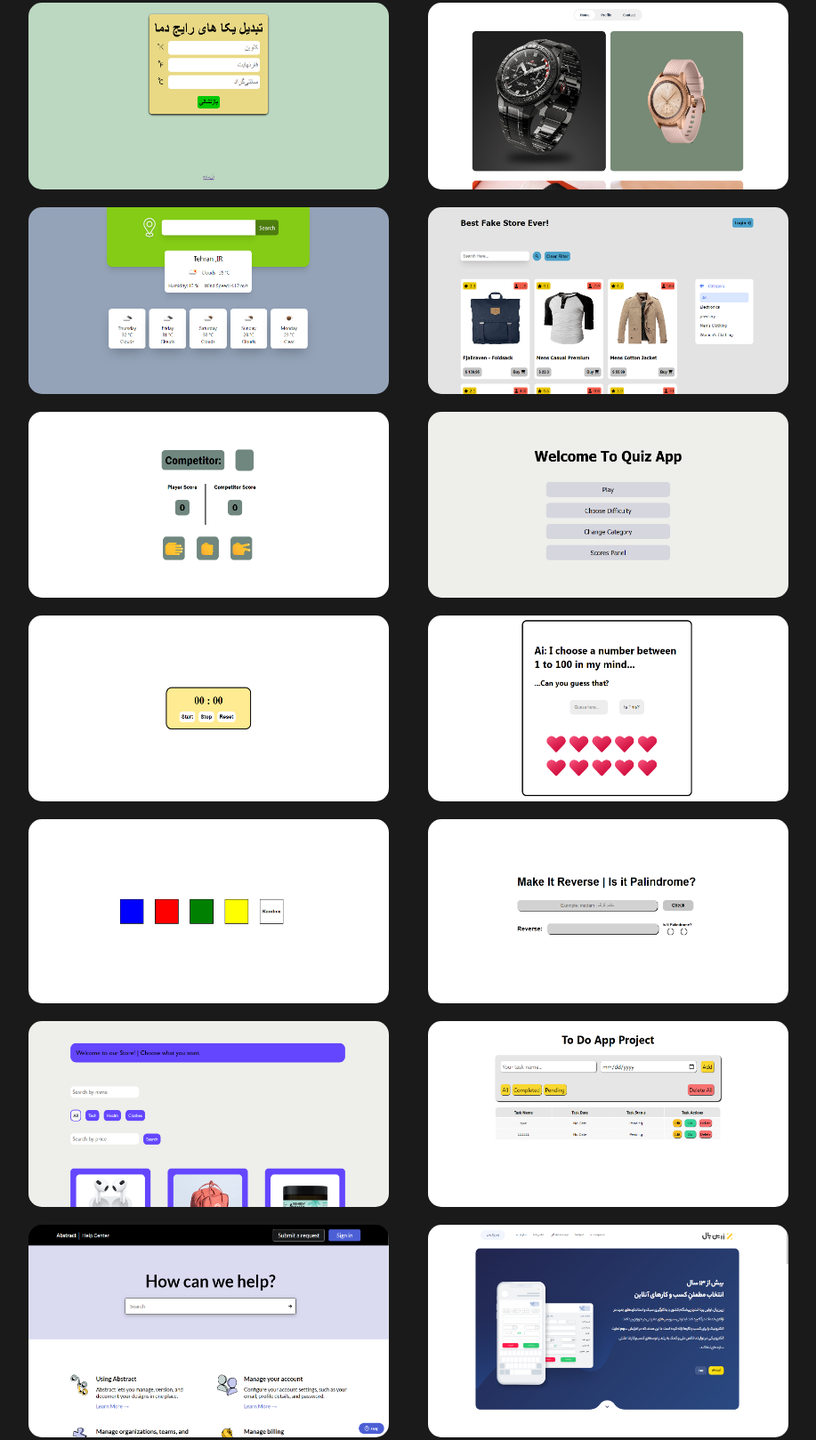
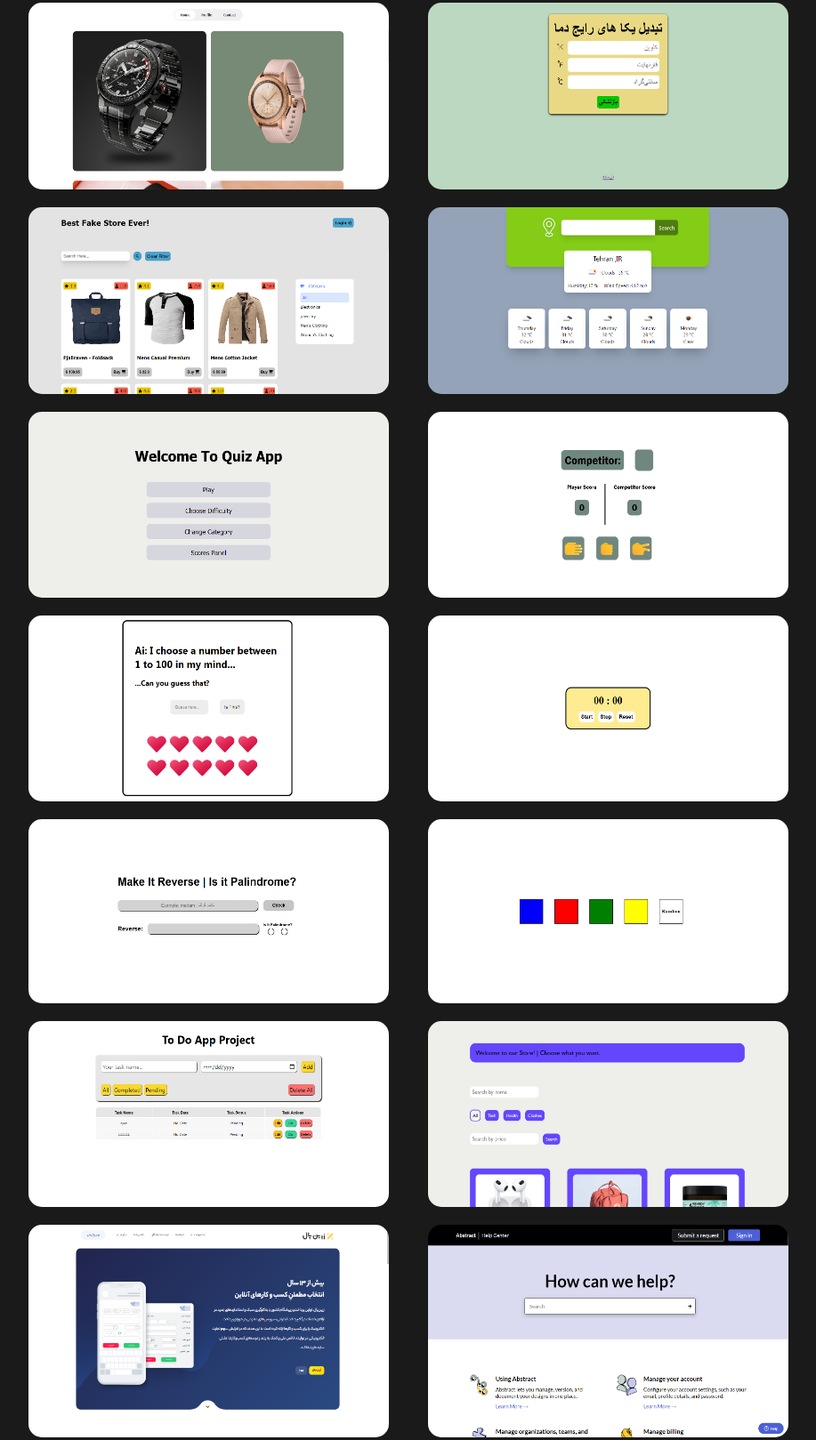
Before and after one commit to IndieHum/Portfolio, a plain HTML site: page index.html in a window 1280 px wide. Shown: the part 404-2023 px from the top of the page at 89% size, without its empty margins (181-1098 px from the left). Drawn offline with Linux system fonts and the light colour scheme.

Commit message:
build up api

```diff
--- /dev/null
+++ b/JS/Render.js
@@ -0,0 +1,16 @@
+export function RenderData(data, platform) {
+    data.forEach((d) => {
+        const projJSX = `
+        <a
+            href="${d.link}"
+            target="_blank"
+            class="sample"
+            loading="lazy"
+            title="${d.title}"
+            >
+            <img src="${d.image}"/>
+        </a>
+        `;
+        platform.innerHTML += projJSX;
+    });
+}
--- /dev/null
+++ b/JS/httpReq.js
@@ -0,0 +1,5 @@
+export const FetchSamples = async () => {
+    const res = await fetch("../Sample.json");
+    const json = await res.json();
+    return json;
+};
--- a/JS/main.js
+++ b/JS/main.js
@@ -1,3 +1,6 @@
+import { FetchSamples } from "./httpReq.js";
+import { RenderData } from "./Render.js";
+
 const DatePanel = document.getElementById("date");
 const SelectOption = document.querySelector("select");
 const Container = document.querySelector(".link-contain");
@@ -26,10 +29,19 @@ SelectOption.addEventListener("change", () => {
     const SelectValue = SelectOption.value;
     switch (SelectValue) {
         case "newest":
-            Container.style.flexWrap = "wrap";
+            Container.style.flexWrap = "wrap-reverse";
             break;
         case "oldest":
-            Container.style.flexWrap = "wrap-reverse";
+            Container.style.flexWrap = "wrap";
             break;
     }
 });
+
+//fetching my samples
+async function FetchData() {
+    const Data = await FetchSamples();
+    console.log(Data);
+    RenderData(Data, Container);
+}
+
+document.addEventListener("DOMContentLoaded", FetchData);
--- /dev/null
+++ b/Sample.json
@@ -0,0 +1,86 @@
+[
+    {
+        "link": "./Links/Abstract/index.html",
+        "image": "./Img/projects/proj-2.png",
+        "id": "1",
+        "title": "Abstract"
+    },
+    {
+        "link": "./Links/zarinpal/index.html",
+        "image": "./Img/projects/proj-1.png",
+        "id": "2",
+        "title": "Zarinpal"
+    },
+    {
+        "link": "https://indiehum.github.io/Product-Page/",
+        "image": "./Img/projects/proj-14.png",
+        "id": "3",
+        "title": "Sorting Project"
+    },
+    {
+        "link": "https://indiehum.github.io/ToDoApp/",
+        "image": "./Img/projects/proj-13.png",
+        "id": "4",
+        "title": "ToDoApp Project"
+    },
+    {
+        "link": "https://indiehum.github.io/ColorFlipper/",
+        "image": "./Img/projects/proj-12.png",
+        "id": "5",
+        "title": "ColorFlipper Project"
+    },
+    {
+        "link": "https://indiehum.github.io/PalindromeCheck/",
+        "image": "./Img/projects/proj-11.png",
+        "id": "6",
+        "title": "Palindrome Project"
+    },
+    {
+        "link": "https://indiehum.github.io/TimeWatch/",
+        "image": "./Img/projects/proj-10.png",
+        "id": "7",
+        "title": "TimeStop Project"
+    },
+    {
+        "link": "https://indiehum.github.io/GuessNumber/",
+        "image": "./Img/projects/proj-9.png",
+        "id": "8",
+        "title": "GeussNumber Game"
+    },
+    {
+        "link": "https://indiehum.github.io/GraphicalRockPaperScissor/",
+        "image": "./Img/projects/proj-8.png",
+        "id": "9",
+        "title": "RockPaperScissor Game"
+    },
+    {
+        "link": "https://indiehum.github.io/QuizApp/",
+        "image": "./Img/projects/proj-7.png",
+        "id": "10",
+        "title": "QuizApp Game"
+    },
+    {
+        "link": "https://indiehum.github.io/WeatherApp/build/",
+        "image": "./Img/projects/proj-6.png",
+        "id": "11",
+        "title": "Weather Project"
+    },
+    {
+        "link": "https://indiehum.github.io/SimpleFakeStore/",
+        "image": "./Img/projects/proj-5.png",
+        "id": "12",
+        "title": "Login & Logout Project"
+    },
+    {
+        "link": "https://indiehum.github.io/PesianTemperatureConvertor/",
+        "image": "./Img/projects/proj-4.png",
+        "id": "13",
+        "title": "Temperature Project"
+    },
+    {
+        "link": "./Links/OHstudio/Index.html",
+        "image": "./Img/projects/proj-3.png",
+        "id": "14",
+        "title": "OHStusio Clone Site"
+    }
+]
--- a/StyleSheet/Style.css
+++ b/StyleSheet/Style.css
@@ -67,12 +67,9 @@ main section select {
 .link-contain {
     margin: 25px auto;
     display: flex;
-    flex-flow: row wrap;
+    flex-flow: row wrap-reverse;
     justify-content: space-evenly;
     gap: 20px;
-    /* display: grid;
-    grid-template-columns: repeat(3, 1fr);
-    justify-content: space-between; */
 }
 
 .sample {
--- a/index.html
+++ b/index.html
@@ -53,111 +53,12 @@
                     <option value="oldest">قدیمی‌ترین</option>
                 </select>
             </section>
-            <section class="link-contain">
-                <a
-                    href="./Links/OHstudio/Index.html"
-                    target="_blank"
-                    class="sample"
-                    loading="lazy"
-                    ><img src="./Img/projects/proj-3.png"
-                /></a>
-                <a
-                    href="https://indiehum.github.io/PesianTemperatureConvertor/"
-                    target="_blank"
-                    class="sample"
-                    loading="lazy"
-                    ><img src="./Img/projects/proj-4.png"
-                /></a>
-                <a
-                    href="https://indiehum.github.io/SimpleFakeStore/"
-                    target="_blank"
-                    class="sample"
-                    loading="lazy"
-                    ><img src="./Img/projects/proj-5.png"
-                /></a>
-                <a
-                    href="https://indiehum.github.io/WeatherApp/build/"
-                    target="_blank"
-                    class="sample"
-                    loading="lazy"
-                    ><img src="./Img/projects/proj-6.png"
-                /></a>
-                <a
-                    href="https://indiehum.github.io/QuizApp/"
-                    target="_blank"
-                    class="sample"
-                    loading="lazy"
-                    ><img src="./Img/projects/proj-7.png"
-                /></a>
-                <a
-                    href="https://indiehum.github.io/GraphicalRockPaperScissor/"
-                    target="_blank"
-                    class="sample"
-                    loading="lazy"
-                    ><img src="./Img/projects/proj-8.png"
-                /></a>
-                <a
-                    href="https://indiehum.github.io/GuessNumber/"
-                    target="_blank"
-                    class="sample"
-                    loading="lazy"
-                    ><img src="./Img/projects/proj-9.png"
-                /></a>
-                <a
-                    href="https://indiehum.github.io/TimeWatch/"
-                    target="_blank"
-                    class="sample"
-                    loading="lazy"
-                    ><img src="./Img/projects/proj-10.png"
-                /></a>
-                <a
-                    href="https://indiehum.github.io/PalindromeCheck/"
-                    target="_blank"
-                    class="sample"
-                    loading="lazy"
-                    ><img src="./Img/projects/proj-11.png"
-                /></a>
-                <a
-                    href="https://indiehum.github.io/ColorFlipper/"
-                    target="_blank"
-                    class="sample"
-                    loading="lazy"
-                    ><img src="./Img/projects/proj-12.png"
-                /></a>
-                <a
-                    href="https://indiehum.github.io/ToDoApp/"
-                    target="_blank"
-                    class="sample"
-                    loading="lazy"
-                    ><img src="./Img/projects/proj-13.png"
-                /></a>
-                <a
-                    href="https://indiehum.github.io/Product-Page/"
-                    target="_blank"
-                    class="sample"
-                    loading="lazy"
-                    ><img src="./Img/projects/proj-14.png"
-                /></a>
-                <a
-                    href="./Links/zarinpal/index.html"
-                    target="_blank"
-                    class="sample"
-                    loading="lazy"
-                    ><img src="./Img/projects/proj-1.png"
-                /></a>
-                <a
-                    href="./Links/Abstract/index.html"
-                    target="_blank"
-                    class="sample"
-                    loading="lazy"
-                    ><img src="./Img/projects/proj-2.png"
-                /></a>
-            </section>
+            <section class="link-contain"></section>
         </main>
         <footer>
             <a href="https://github.com/IndieHum" target="_blank">گیت‌هاب</a>
             <span id="date"></span>
         </footer>
-        <script src="JS/main.js"></script>
+        <script src="JS/main.js" type="module"></script>
     </body>
 </html>
```
